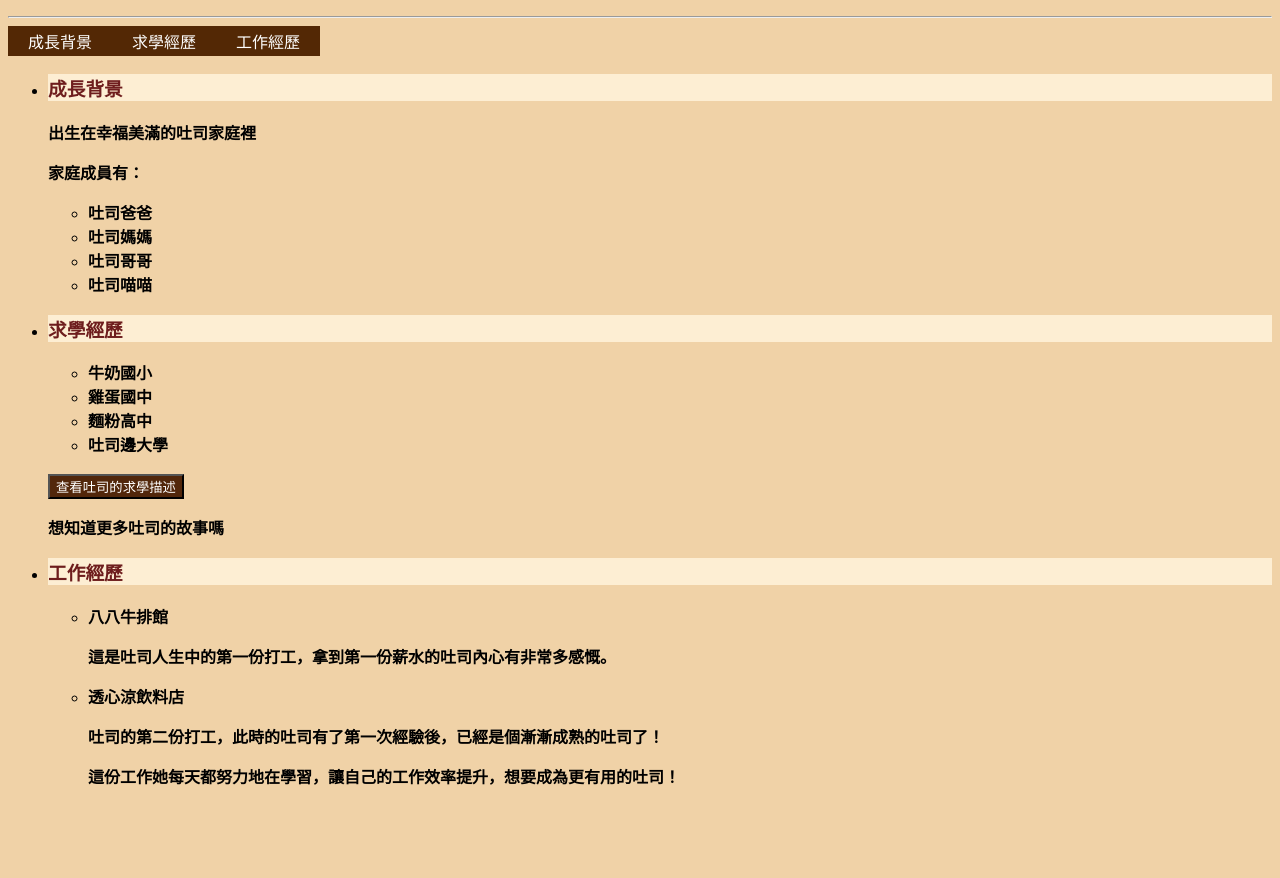
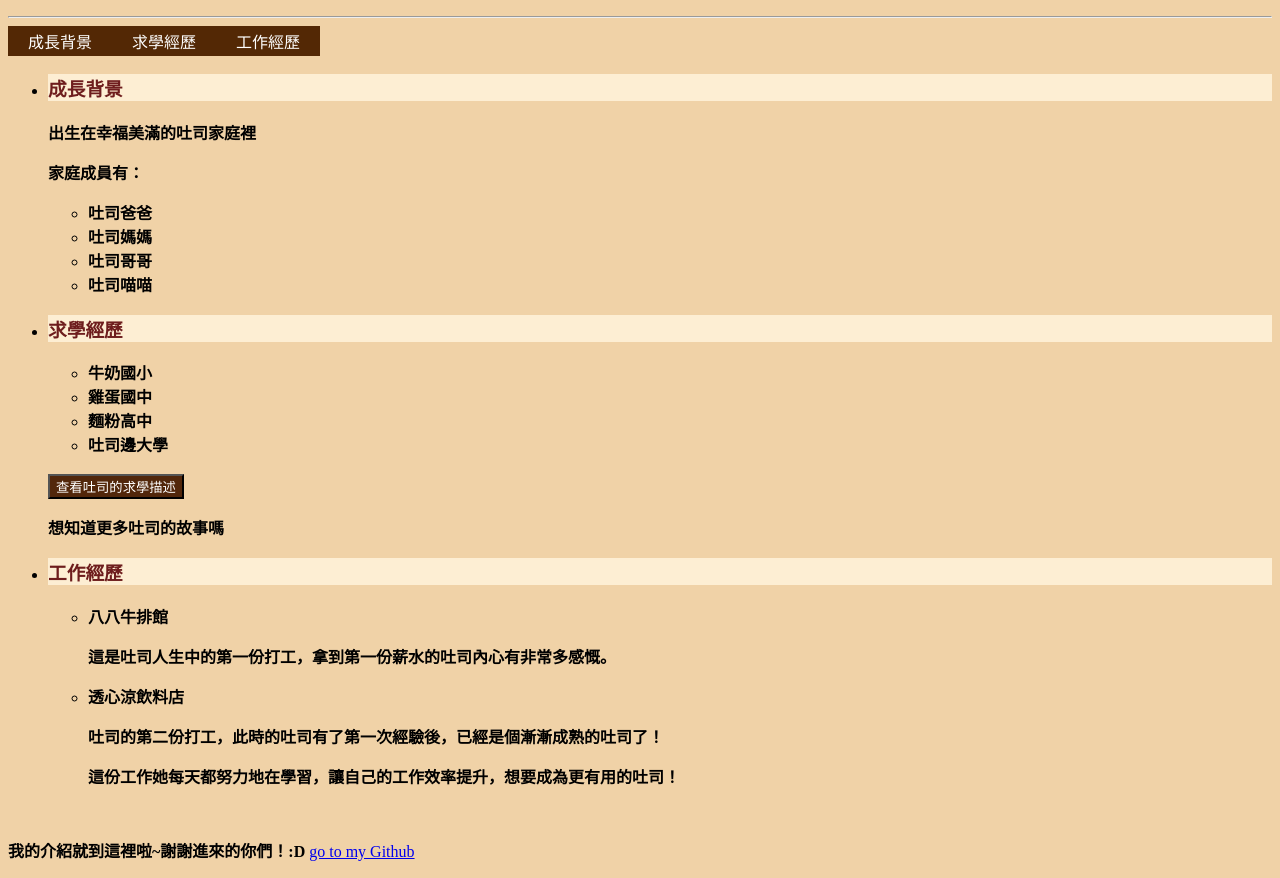
Before and after one commit to Uranuschi/Uranuschi.github.io, a plain HTML site: page index.html in a window 1280 px wide. Shown: the part 119-997 px from the top of the page. Before the commit the page ends 923 px from the top, so only its background shows below. Drawn offline with Linux system fonts and the light colour scheme.

Commit message:
增加連結
回我的github

```diff
--- a/index.html
+++ b/index.html
@@ -52,6 +52,8 @@
                 </ul>
                 </b>
             </ul>
+            <br>
+            <p><b>我的介紹就到這裡啦~謝謝進來的你們！:D  </b><a href="https://github.com/Uranuschi">go to my Github</a></p>
         </div>
         <script>
             function view() {
```
